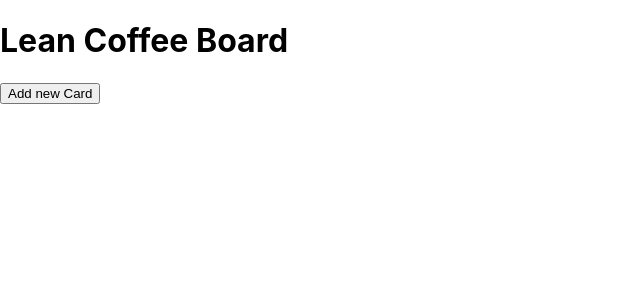
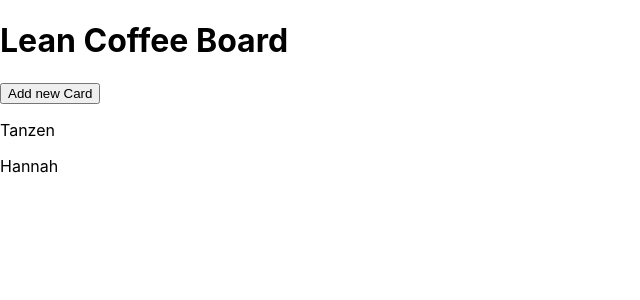
Before and after one commit to A11yship/lean-coffee-board-app, a Next.js app: page / in a window 1280 px wide. Shown: the top 300 px of the page, without its empty margins (0-640 px from the left). Built offline with nearby package versions, Linux system fonts and the light colour scheme.

Commit message:
Add Card component

```diff
--- a/pages/index.js
+++ b/pages/index.js
@@ -2,6 +2,7 @@ import Head from "next/head";
 import { useRouter } from "next/router";
 
 import AddButton from "../src/components/AddButton";
+import Card from "../src/components/Card";
 
 export default function Home() {
   const router = useRouter();
@@ -17,6 +18,7 @@ export default function Home() {
         <AddButton onClick={() => router.push("/create-card")}>
           Add new Card
         </AddButton>
+        <Card content="Tanzen" author="Hannah"></Card>
       </main>
     </>
   );
--- /dev/null
+++ b/src/components/Card.jsx
@@ -0,0 +1,8 @@
+export default function Card({ content, author }) {
+  return (
+    <div>
+      <p>{content}</p>
+      <p>{author}</p>
+    </div>
+  );
+}
```
